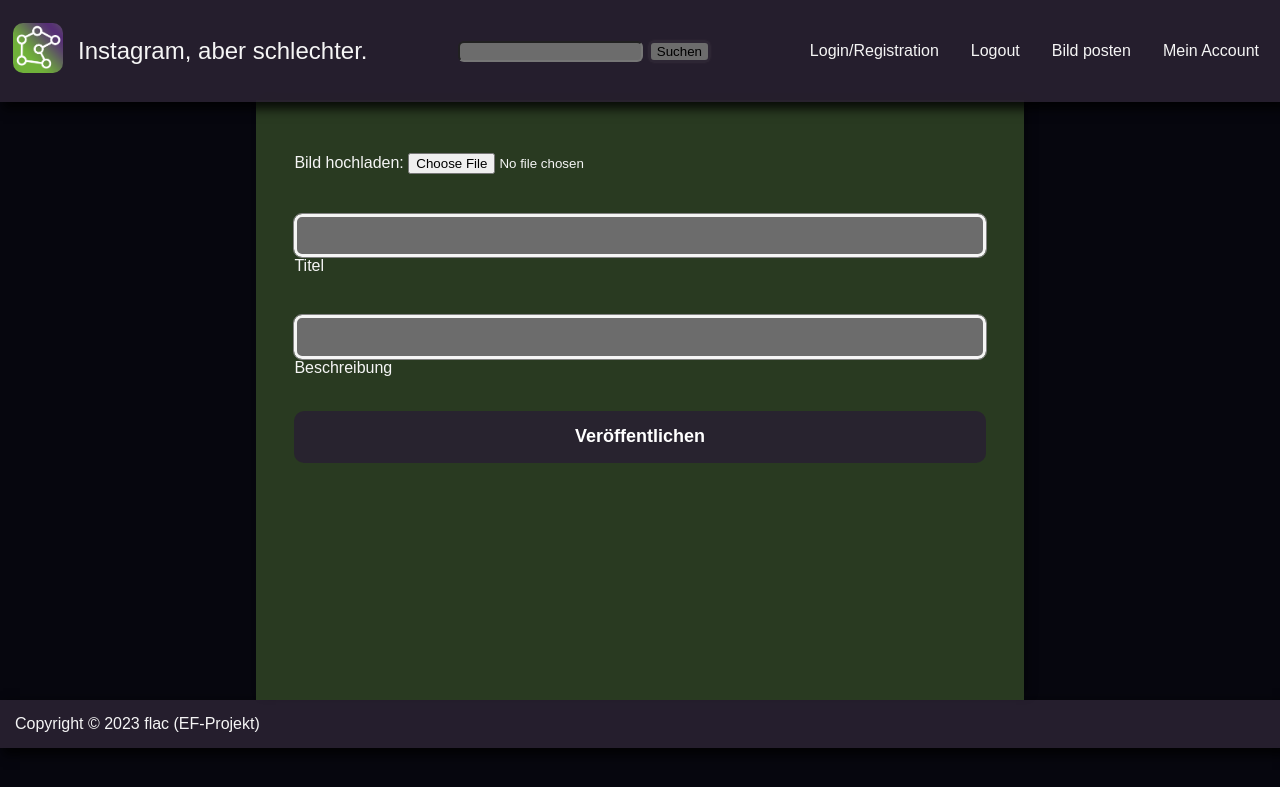
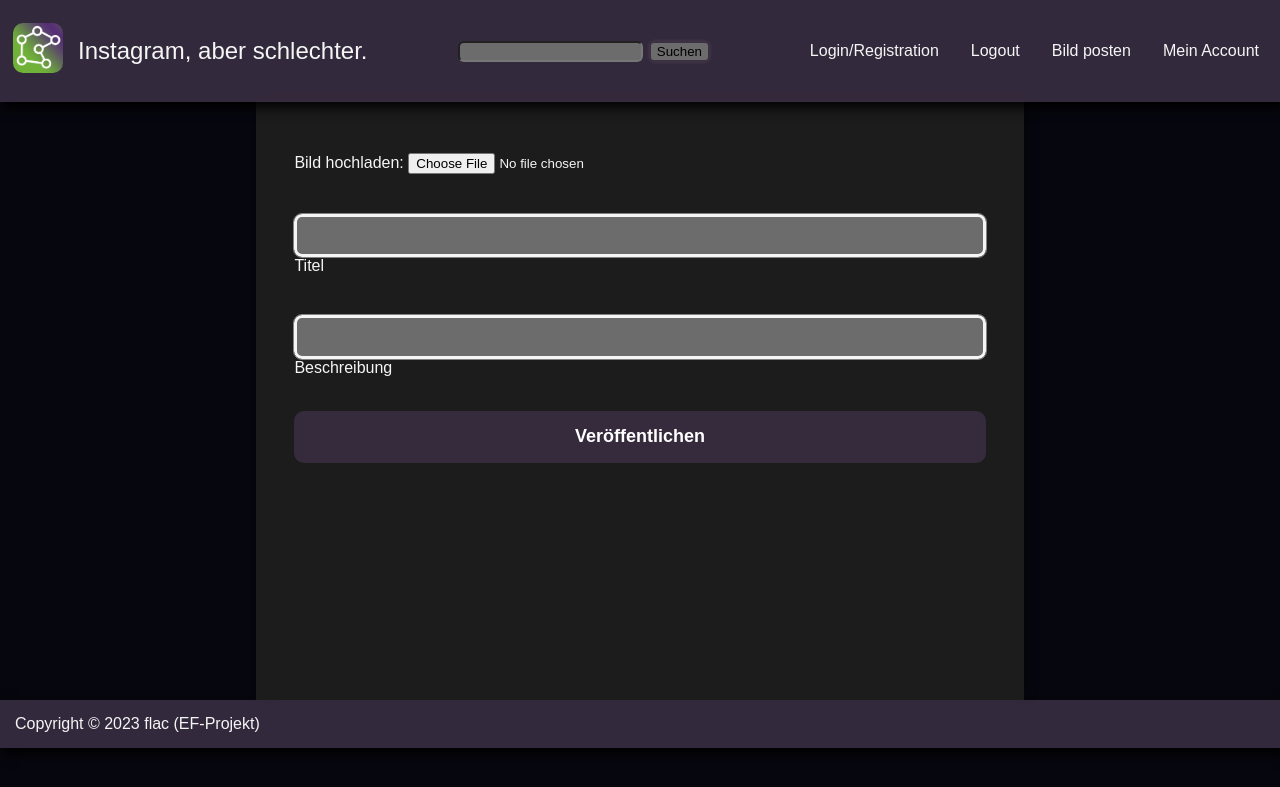
Before and after one commit to Chungster532/EFProjekt_flac23, a Flask app: page /createpost/ in a window 1280 px wide. Shown: the top 787 px of the page. Run offline with Flask 3, Linux system fonts and the light colour scheme.

Commit message:
new dark mode

```diff
--- a/frontend/static/styles/styles.css
+++ b/frontend/static/styles/styles.css
@@ -1,6 +1,7 @@
 :root{
-    --violet:#292130eb;
-    --green:#293a21;
+    --violet:#382d41eb;
+    --green:#3f5933;
+    --bg_container: rgb(28, 28, 28);
 }
 
 *{
@@ -77,7 +78,7 @@ body{
 }
 
 .post_card {
-    background-color: var(--green);
+    background-color: var(--bg_container);
     border-radius: 20px;
     width: 60%;
     margin-top: 3%;
@@ -193,7 +194,7 @@ body{
 }
 
 .header-right a:hover{
-    background-color: rgba(0, 0, 0, 0.5);
+    background-color: var(--green);
     border-radius: 15px;
 }
 .container{
@@ -214,7 +215,7 @@ body{
 }
 .login_container {
     width: 60%;
-    background-color: var(--green);
+    background-color: rgb(28, 28, 28);
     padding: 3%;
     padding-top: 3%;
     height: auto;
```
